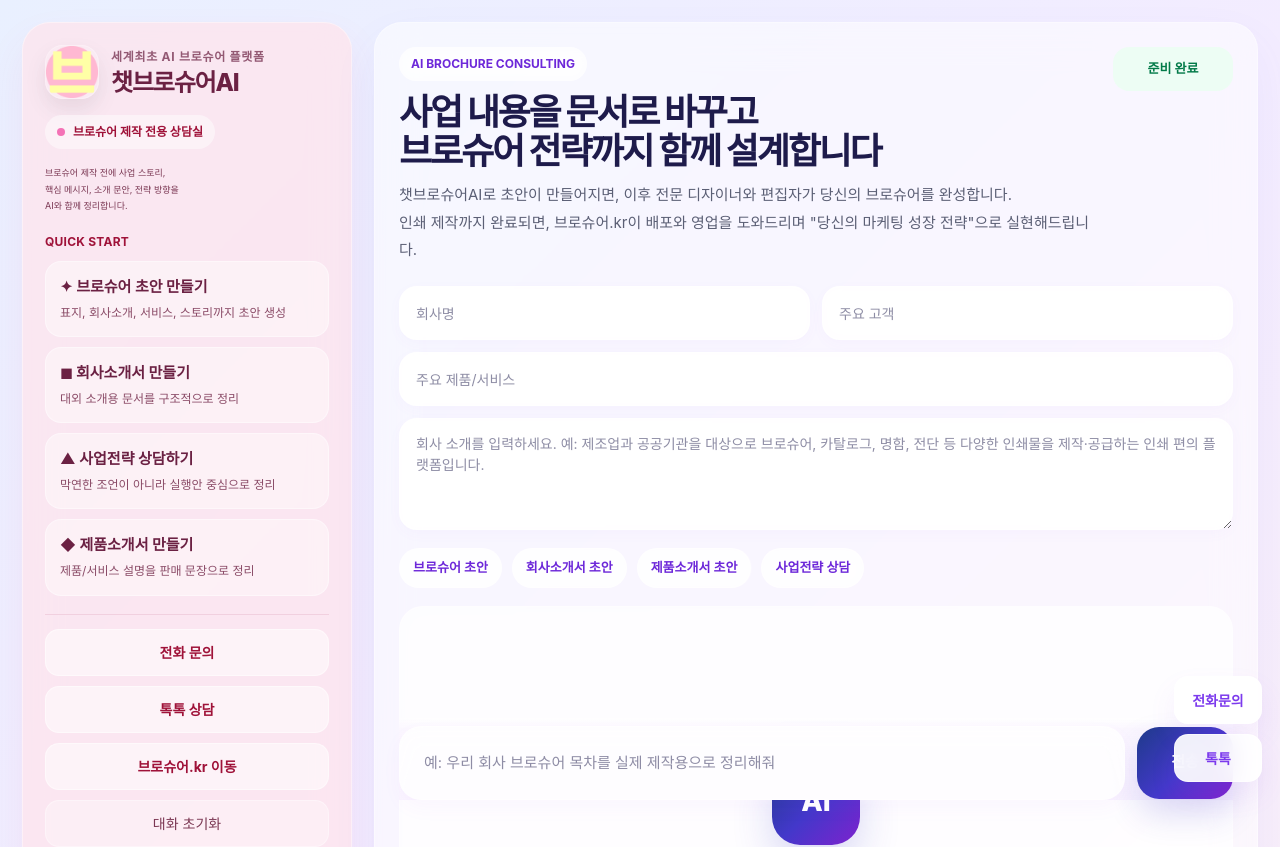
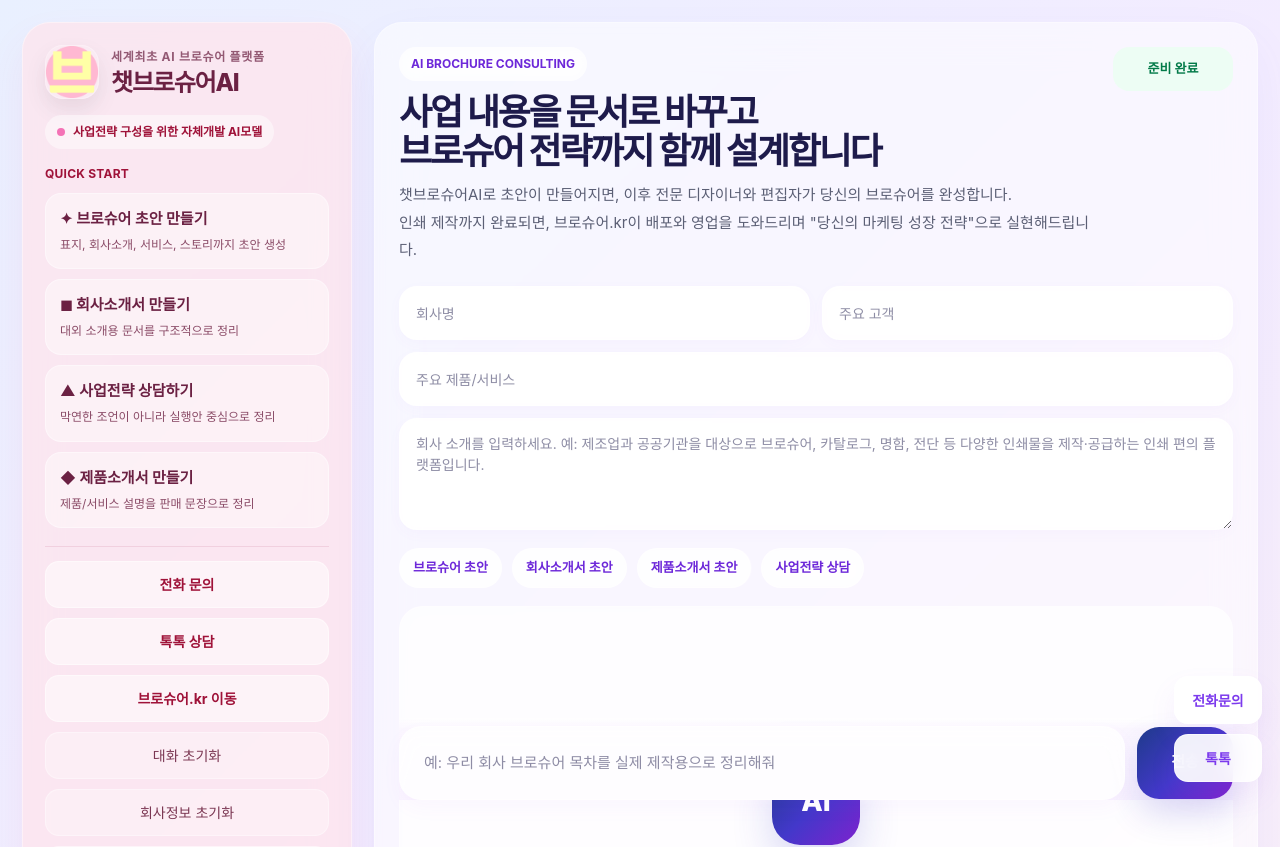
Before and after one commit to taejang21-hub/chat-brochure-ai, a Next.js app: page / in a window 1280 px wide. Shown: the top 847 px of the page. Built offline with nearby package versions, Linux system fonts and the light colour scheme.

Commit message:
update page design

```diff
--- a/app/page.tsx
+++ b/app/page.tsx
@@ -861,23 +861,10 @@ export default function Home() {
                     display: "inline-block",
                   }}
                 />
-                브로슈어 제작 전용 상담실
+                사업전략 구성을 위한 자체개발 AI모델
               </div>
 
-              <div
-                style={{
-                  fontSize: 9,
-                  color: "#7a3652",
-                  lineHeight: 1.85,
-                  marginBottom: 18,
-                }}
-              >
-                브로슈어 제작 전에 사업 스토리,
-                <br />
-                핵심 메시지, 소개 문안, 전략 방향을
-                <br />
-                AI와 함께 정리합니다.
-              </div>
+
 
 
 
```
